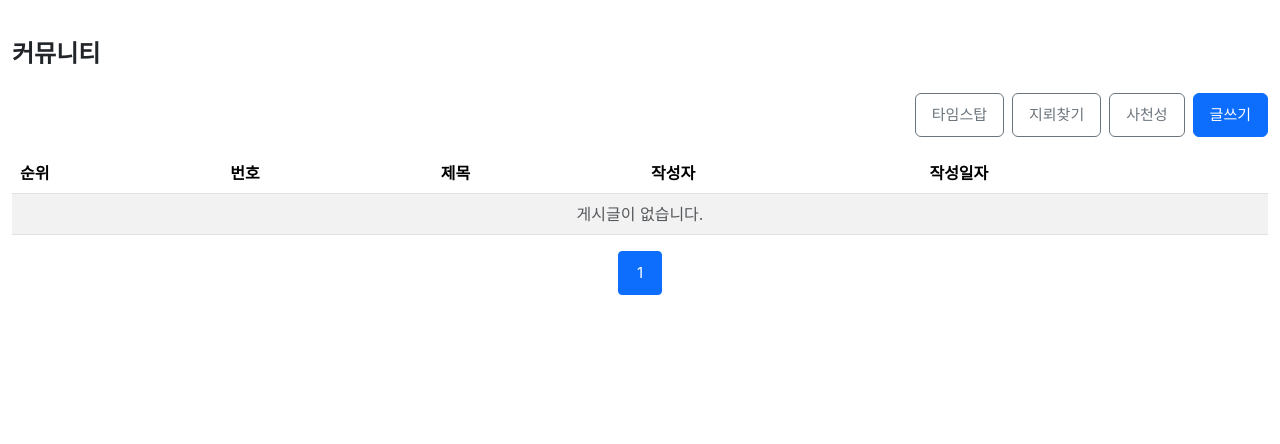
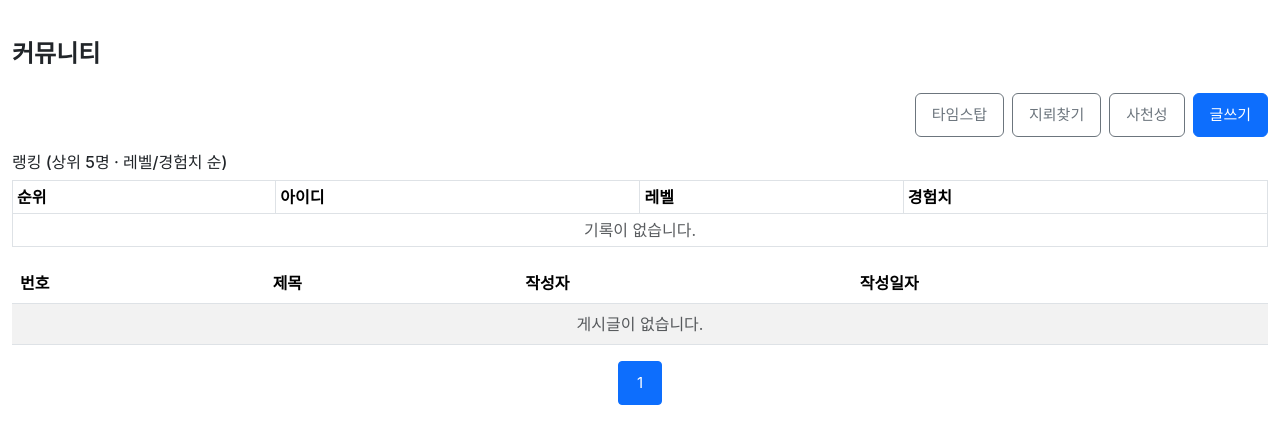
Before and after one commit to shhan1324/TestSvr, a Flask app: page / in a window 1280 px wide. Shown: the part 57-501 px from the top of the page. Run offline with Flask 3, Linux system fonts and the light colour scheme; the visitor is signed in with stand-in values (Sample User, id 1).

Commit message:
Update index.html

```diff
--- a/templates/index.html
+++ b/templates/index.html
@@ -13,11 +13,27 @@
     </div>
   </div>
 
+  <div class="mb-3">
+    <h6 class="mb-2">랭킹 (상위 5명 · 레벨/경험치 순)</h6>
+    <table class="table table-sm table-bordered">
+      <thead>
+        <tr>
+          <th>순위</th>
+          <th>아이디</th>
+          <th>레벨</th>
+          <th>경험치</th>
+        </tr>
+      </thead>
+      <tbody id="rankingBody">
+        <tr><td colspan="4" class="text-muted text-center">로딩 중...</td></tr>
+      </tbody>
+    </table>
+  </div>
+
   <div class="table-wrap">
     <table class="table table-striped table-hover">
       <thead>
         <tr>
-          <th>순위</th>
           <th>번호</th>
           <th>제목</th>
           <th>작성자</th>
@@ -53,15 +69,12 @@
           const posts = data.posts || [];
           const tbody = document.getElementById("postsBody");
           tbody.innerHTML = posts.map(p => {
-            const rankCell = p.author_rank != null
-              ? "<span class=\"badge bg-primary\">" + p.author_rank + "위</span>"
-              : "<span class=\"text-muted\">-</span>";
             const lvBadge = p.author_level != null
               ? " <small class=\"text-muted\">Lv." + p.author_level + "</small>"
               : "";
-            return "<tr><td class=\"text-center\">" + rankCell + "</td><td>" + p.number + "</td><td class=\"post-title\"><a href=\"/post/" + p.id + "\">" + escapeHtml(p.title) + "</a></td><td>" +
+            return "<tr><td>" + p.number + "</td><td class=\"post-title\"><a href=\"/post/" + p.id + "\">" + escapeHtml(p.title) + "</a></td><td>" +
               escapeHtml(p.author) + lvBadge + "</td><td>" + escapeHtml(p.created_at) + "</td></tr>";
-          }).join("") || "<tr><td colspan=\"5\" class=\"text-center text-muted\">게시글이 없습니다.</td></tr>";
+          }).join("") || "<tr><td colspan=\"4\" class=\"text-center text-muted\">게시글이 없습니다.</td></tr>";
 
           const totalPages = Math.max(1, Math.ceil(totalCount / LIMIT));
           const indicator = document.getElementById("pageIndicator");
@@ -75,9 +88,25 @@
             indicator.appendChild(a);
           }
         })
-        .catch(err => { document.getElementById("postsBody").innerHTML = "<tr><td colspan=\"5\" class=\"text-center text-danger\">로드 실패: " + escapeHtml(err.message) + "</td></tr>"; });
+        .catch(err => { document.getElementById("postsBody").innerHTML = "<tr><td colspan=\"4\" class=\"text-center text-danger\">로드 실패: " + escapeHtml(err.message) + "</td></tr>"; });
     }
 
+    function loadRanking() {
+      fetch("/api/ranking/authors?limit=5", { credentials: "include" })
+        .then(r => r.json())
+        .then(data => {
+          const list = data.ranking || [];
+          const tbody = document.getElementById("rankingBody");
+          if (list.length === 0) {
+            tbody.innerHTML = "<tr><td colspan=\"4\" class=\"text-center text-muted\">기록이 없습니다.</td></tr>";
+            return;
+          }
+          tbody.innerHTML = list.map(r => "<tr><td>" + r.rank + "</td><td>" + escapeHtml(r.username) + "</td><td>Lv." + r.level + "</td><td>" + r.exp + "</td></tr>").join("");
+        })
+        .catch(() => { document.getElementById("rankingBody").innerHTML = "<tr><td colspan=\"4\" class=\"text-center text-muted\">로딩 실패</td></tr>"; });
+    }
+
+    loadRanking();
     loadPage(1);
   </script>
 {% endblock %}
```
